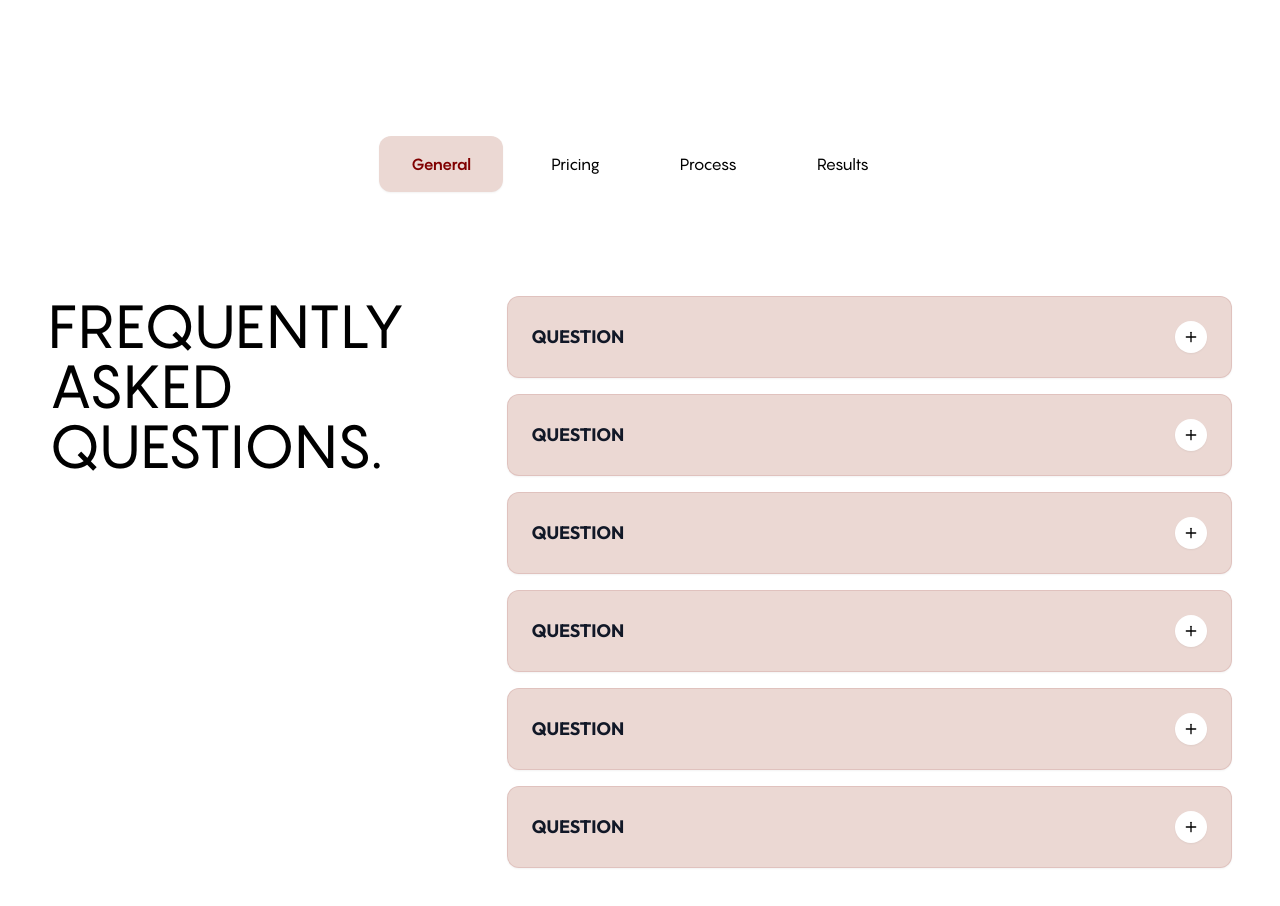
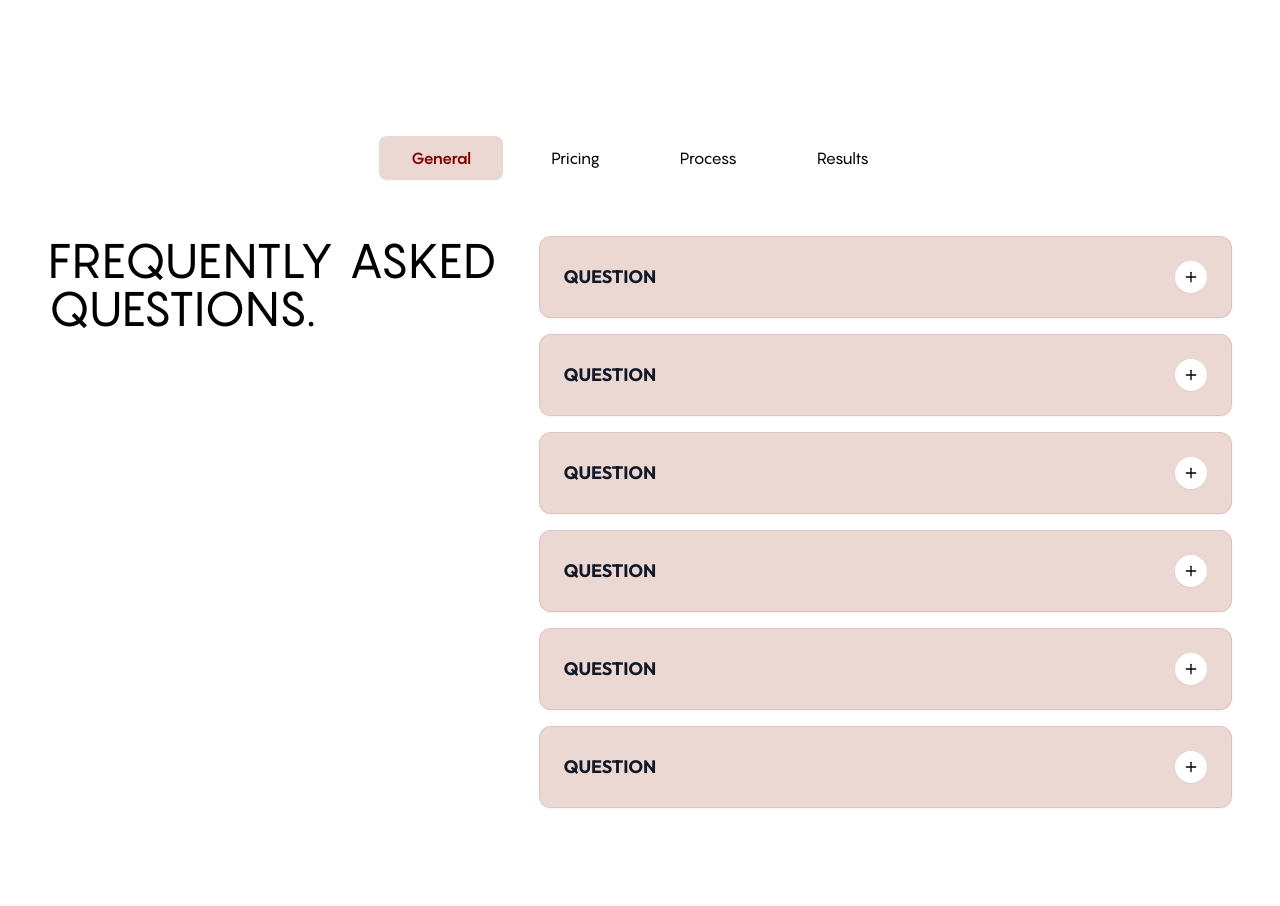
Before and after one commit to amanaanubhav/brndo.in, a React (Vite) app: page / in a window 1280 px wide. Shown: the part 1560-2466 px from the top of the page. Built offline with nearby package versions, Linux system fonts and the light colour scheme.

Commit message:
fix ui: faq section

```diff
--- a/src/components/FAQ.jsx
+++ b/src/components/FAQ.jsx
@@ -35,12 +35,12 @@ export default function FAQ() {
       <div className="max-w-7xl mx-auto px-6 md:px-12 w-full">
 
         {/* Top Tabs */}
-        <div className="flex justify-center gap-2 md:gap-4 mb-16 md:mb-24 overflow-x-auto pb-2">
+        <div className="flex justify-center gap-2 md:gap-4 mb-8 md:mb-12 overflow-x-auto pb-2">
           {tabs.map(tab => (
             <button
               key={tab}
               onClick={() => handleTabChange(tab)}
-              className={`px-5 py-3 md:px-8 md:py-4 rounded-xl font-pangram text-sm md:text-base transition-all duration-300 whitespace-nowrap ${
+              className={`px-5 py-2 md:px-8 md:py-2.5 rounded-lg font-pangram text-sm md:text-base transition-all duration-300 whitespace-nowrap ${
                 activeTab === tab
                   ? 'bg-brndo-lightRed text-brndo-red font-bold shadow-sm'
                   : 'text-black dark:text-white font-normal hover:bg-gray-100 dark:hover:bg-gray-900'
@@ -61,9 +61,9 @@ export default function FAQ() {
               whileInView={{ opacity: 1, x: 0 }}
               viewport={{ once: true }}
               transition={{ duration: 0.6 }}
-              className="font-pangram text-4xl md:text-5xl lg:text-6xl font-light text-black dark:text-white uppercase leading-tight tracking-wide"
+              className="font-pangram text-3xl md:text-4xl lg:text-5xl font-light text-black dark:text-white uppercase leading-tight tracking-wide"
             >
-              FREQUENTLY ASKED<br/>QUESTIONS.
+              <span className="whitespace-nowrap">FREQUENTLY ASKED</span><br/>QUESTIONS.
             </motion.h2>
           </div>
 
```
